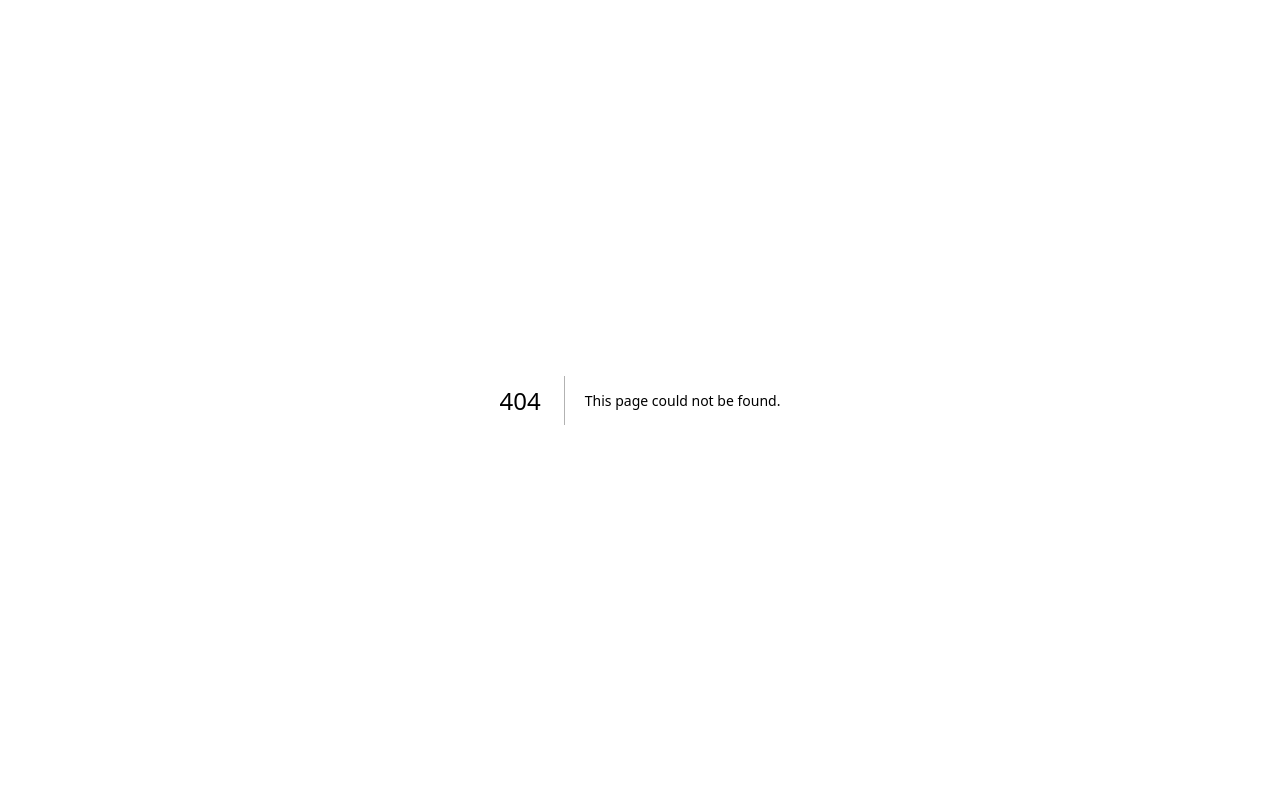
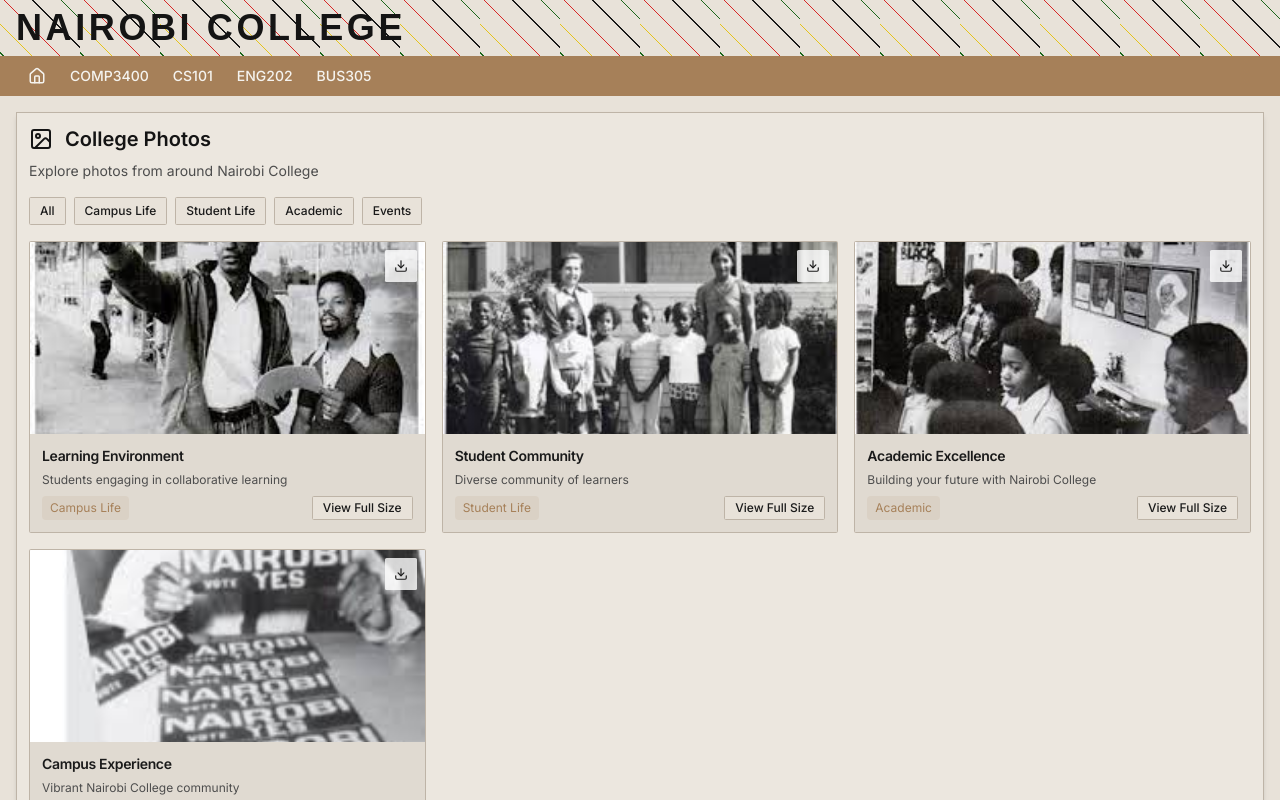
Before and after one commit to stalkiq/nariobiFirebase1, a Next.js app: page /photos in a window 1280 px wide. Before the commit this address had no page. Shown: the top 800 px of the page. Built offline with nearby package versions, Linux system fonts and the light colour scheme.

Commit message:
Add Photos button and photos page: new photos section under History button with photo gallery and category filters

```diff
--- a/src/app/(main)/page.tsx
+++ b/src/app/(main)/page.tsx
@@ -7,7 +7,7 @@ import { Button } from '@/components/ui/button';
 import { Accordion, AccordionContent, AccordionItem, AccordionTrigger } from '@/components/ui/accordion';
 import { courses as allCourses, type Course } from '@/lib/data/courses';
 import Link from 'next/link';
-import { ChevronRight, LayoutGrid, CalendarDays, CheckSquare, BarChart2, UserCircle, Users, Settings, Search, ExternalLink, Briefcase, PlusCircle, BookOpen, Library, BookMarked, History as HistoryIcon } from 'lucide-react';
+import { ChevronRight, LayoutGrid, CalendarDays, CheckSquare, BarChart2, UserCircle, Users, Settings, Search, ExternalLink, Briefcase, PlusCircle, BookOpen, Library, BookMarked, History as HistoryIcon, Image } from 'lucide-react';
 import { Input } from '@/components/ui/input';
 import { cn } from '@/lib/utils';
 import { Carousel } from '@/components/ui/carousel';
@@ -63,6 +63,9 @@ export default function DashboardPage() {
           <div className="px-2 pt-2 mb-3 space-y-2">
             <Button asChild className="w-full bg-accent text-accent-foreground hover:bg-accent/90">
               <Link href="/history">History</Link>
+            </Button>
+            <Button asChild variant="outline" className="w-full border-border hover:bg-secondary">
+              <Link href="/photos">Photos</Link>
             </Button>
             <Button asChild variant="outline" className="w-full border-border hover:bg-secondary">
               <Link href="/articles">Relevant Articles</Link>
--- /dev/null
+++ b/src/app/(main)/photos/page.tsx
@@ -0,0 +1,119 @@
+import Link from 'next/link';
+import { Button } from '@/components/ui/button';
+import { Card, CardContent, CardHeader, CardTitle } from '@/components/ui/card';
+import { Image, ArrowLeft, Download } from 'lucide-react';
+
+export default function PhotosPage() {
+  const photos = [
+    {
+      id: '1',
+      src: '/images/images.jpg',
+      alt: 'Learning Environment',
+      title: 'Learning Environment',
+      description: 'Students engaging in collaborative learning',
+      category: 'Campus Life'
+    },
+    {
+      id: '2',
+      src: '/images/download.jpg',
+      alt: 'Student Life',
+      title: 'Student Community',
+      description: 'Diverse community of learners',
+      category: 'Student Life'
+    },
+    {
+      id: '3',
+      src: '/images/download-1.jpg',
+      alt: 'Academic Excellence',
+      title: 'Academic Excellence',
+      description: 'Building your future with Nairobi College',
+      category: 'Academic'
+    },
+    {
+      id: '4',
+      src: '/images/images-1.jpg',
+      alt: 'Campus Experience',
+      title: 'Campus Experience',
+      description: 'Vibrant Nairobi College community',
+      category: 'Campus Life'
+    }
+  ];
+
+  const categories = ['All', 'Campus Life', 'Student Life', 'Academic', 'Events'];
+
+  return (
+    <div className="bg-uq-content-bg p-3 border border-border rounded-none shadow-md">
+      {/* Header Section */}
+      <div className="mb-4">
+        <div className="flex items-center gap-3 mb-2">
+          <Image className="h-6 w-6 text-primary" />
+          <h1 className="text-xl font-semibold text-primary">College Photos</h1>
+        </div>
+        <p className="text-sm text-muted-foreground">Explore photos from around Nairobi College</p>
+      </div>
+
+      {/* Category Filter */}
+      <div className="mb-4 flex flex-wrap gap-2">
+        {categories.map((category) => (
+          <Button
+            key={category}
+            variant="outline"
+            size="sm"
+            className="text-xs border-border hover:bg-secondary"
+          >
+            {category}
+          </Button>
+        ))}
+      </div>
+
+      {/* Photos Grid */}
+      <div className="grid grid-cols-1 md:grid-cols-2 lg:grid-cols-3 gap-4">
+        {photos.map((photo) => (
+          <Card key={photo.id} className="overflow-hidden border-border shadow-none hover:shadow-md transition-shadow">
+            <div className="relative">
+              <img
+                src={photo.src}
+                alt={photo.alt}
+                className="w-full h-48 object-cover"
+              />
+              <div className="absolute top-2 right-2">
+                <Button size="sm" variant="secondary" className="h-8 w-8 p-0 bg-white/80 hover:bg-white">
+                  <Download className="h-4 w-4" />
+                </Button>
+              </div>
+            </div>
+            <CardHeader className="p-3 pb-2">
+              <CardTitle className="text-sm font-semibold text-foreground">{photo.title}</CardTitle>
+              <p className="text-xs text-muted-foreground">{photo.description}</p>
+            </CardHeader>
+            <CardContent className="p-3 pt-0">
+              <div className="flex items-center justify-between">
+                <span className="text-xs text-accent bg-accent/10 px-2 py-1 rounded">
+                  {photo.category}
+                </span>
+                <Button variant="outline" size="sm" className="h-6 text-xs border-border">
+                  View Full Size
+                </Button>
+              </div>
+            </CardContent>
+          </Card>
+        ))}
+      </div>
+
+      {/* Footer Section */}
+      <div className="mt-6 pt-4 border-t border-border">
+        <div className="text-center">
+          <p className="text-xs text-muted-foreground mb-3">
+            More photos will be added as we capture the vibrant life of Nairobi College
+          </p>
+          <Button asChild variant="outline" className="border-border hover:bg-secondary">
+            <Link href="/">
+              <ArrowLeft className="mr-2 h-4 w-4" />
+              Back to Home
+            </Link>
+          </Button>
+        </div>
+      </div>
+    </div>
+  );
+}
```
